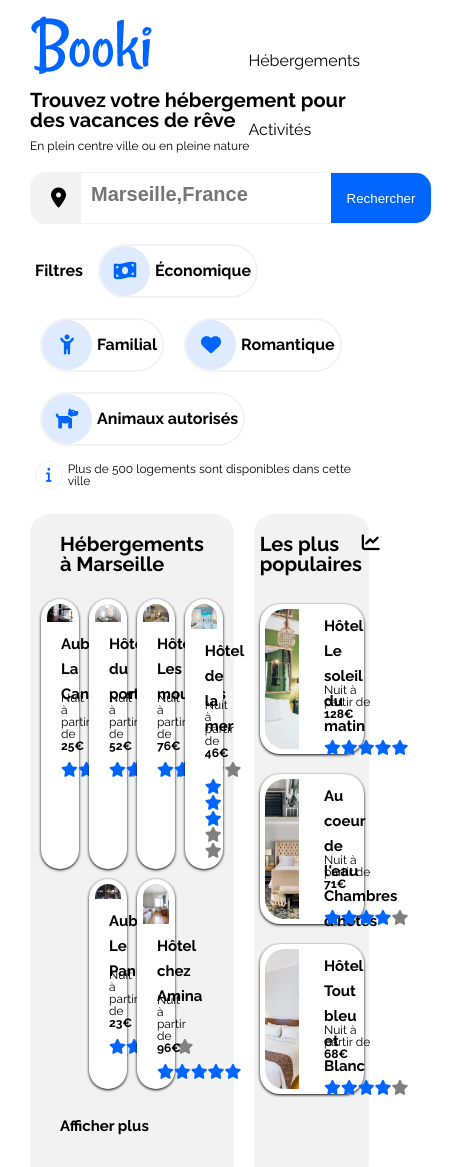
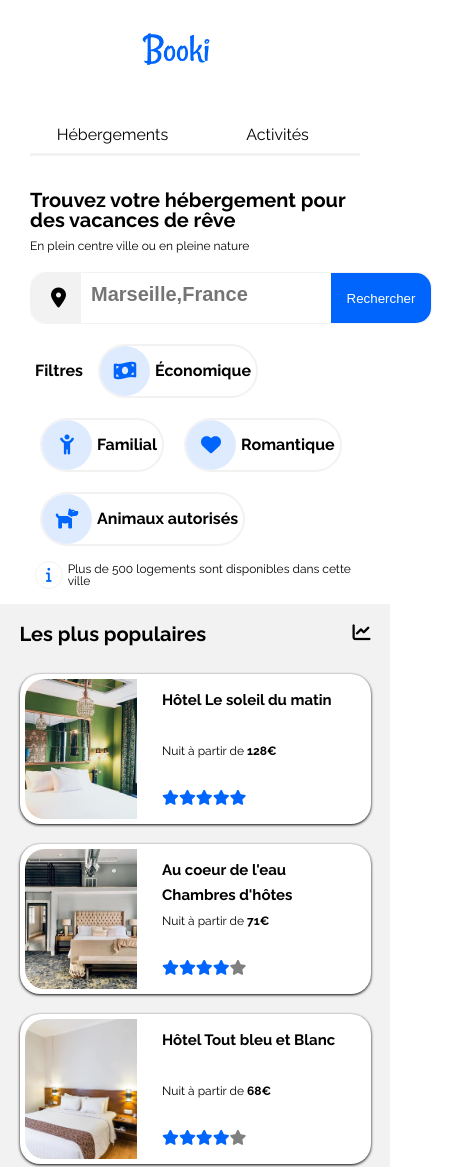
Before and after one commit to Scepio/Project-02, a plain HTML site: page index.html in a window 390 px wide. Shown: the top 1167 px of the page, 454 px wide, since content can reach past the window. Drawn offline with Linux system fonts and the light colour scheme.

Commit message:
add_mediaquery

```diff
--- /dev/null
+++ b/css/responsive.css
@@ -0,0 +1,158 @@
+
+
+
+@media screen and ( max-width: 768px)
+{
+    /********** Corps **********/
+
+     header
+    {
+        padding: 50px 30px;
+    }
+
+    .proposal_body, .activity
+    {
+        padding: 0px;
+    }
+    /********** Commun **********/
+
+    h2
+    {
+        height: 30px;
+    }
+
+
+    .texte_line
+    {
+        margin: 0px 20px;
+    }
+
+    /********** section 1 **********/
+
+    .header_container
+    {
+        display: flex;
+        flex-direction: column;
+        justify-content: center;
+        align-items: center;
+    }
+
+    .shortcuts_container
+    {
+        display: flex;
+        flex: 1;
+        width: 100%;
+    }
+
+    .shortcuts_line
+    {
+        border-top: none;
+        padding-bottom: 10px;
+        border-bottom: 3px solid #F2F2F2;
+    }
+
+    .shortcuts_line:hover
+    {
+        border-top: none;
+        border-bottom: #0065FC 3px solid;
+    }
+
+    /********** section 2 **********/
+
+    /********** section 3 **********/
+
+    .proposal_body
+    {
+        display: flex;
+        flex-direction: column-reverse;
+    }
+
+    /***** populaire *****/
+
+    .popular_container
+    {
+        border-radius: 0px;
+        width: 100%;
+        margin-left: 0px;
+    }
+
+    .txt
+    {
+        width: 67%;
+        display: flex;
+        flex-direction: column;
+        justify-content:space-around;
+    }
+
+
+    /***** Hebergement *****/
+
+    .lodging_container
+    {
+        background-color: white;
+        border-radius: 0px;
+        width: 100%;
+        margin-right: 0px;
+    }
+
+
+    .miniature_block
+    {
+        width: 90%;
+        height: 200px;
+        display: flex;
+        justify-content: space-between;
+    }
+
+    .image_lodging_line
+    {
+        max-height: 120px;
+    }
+
+    .star_block
+    {
+        margin: 5px 20px;
+    }
+
+
+    /********** section 4 **********/
+
+    .activity_container
+    {
+        flex-direction: column;
+        align-items: center;
+    }
+
+    .activity_structure
+    {
+        width: 90%;
+        padding: 10px;
+        justify-content: center;
+
+    }
+
+    .alone_activity_block
+    {
+        height: 200px;
+    }
+
+    .activity_block
+    {
+        height: 200px;
+        margin: 5px 0px;
+    }
+
+    .activity_block_2
+    {
+        height: 200px;
+        margin: 5px 0px;
+    }
+
+    /********** Footer **********/
+
+    .footer_container
+    {
+        flex-direction: column;
+    }
+
+}
--- a/css/style.css
+++ b/css/style.css
@@ -70,14 +70,14 @@ a:visited
 
 /********** section 1 **********/
 
-#header_container
+.header_container
 {
     display: flex;
     justify-content: space-between;
     height: 80px;
 }
 
-#shortcuts_container
+.shortcuts_container
 {
     width: 200px;
     display: flex;
@@ -87,8 +87,11 @@ a:visited
 
 .shortcuts_line
 {
+    display: flex;
+    justify-content: center;
+    width: 100%;
     padding-top: 50px;
-    border-top: 3px solid white;
+    border-top: 3px solid #F2F2F2;
 }
 
 .shortcuts_line:hover
@@ -97,14 +100,14 @@ a:visited
 }
 
 
-#logo_line
+.logo_line
 {
     height: 50px;
 }
 
 /********** section 2 **********/
 
-#search_body
+.search_body
 {
     display: flex;
     flex-direction: column;
@@ -219,13 +222,14 @@ a:visited
 
 /********** section 3 **********/
 
-/***** Hebergement *****/
-
 .proposal_body
 {
     display: flex;
     justify-content: space-between;
 }
+
+/***** Hebergement *****/
+
 .lodging_container
 {
     display: flex;
@@ -236,7 +240,7 @@ a:visited
     margin-right: 10px;
 }
 
-#lodging
+.lodging
 {
     padding: 20px 30px;
 }
@@ -273,7 +277,7 @@ a:visited
 
 .image_lodging_line
 {
-    width: 95%;
+    width: 100%;
     max-height: 100px;
     object-fit: cover;
     border-radius: 20px 20px 0px 0px;
--- a/index.html
+++ b/index.html
@@ -5,17 +5,16 @@
         <meta name="viewport" content="width=device-width, initial-scale=1.0, user-scalable=no"/>
         <link rel="stylesheet" type="text/css" href="css/normalize.css"/>
         <link rel="stylesheet" type="text/css" href="css/style.css"/>
+        <link rel="stylesheet" media="screen and ( max-width: 768px)" href="css/responsive.css"/>
         <title>Booki</title>
     </head>
 
     <body>
         <!--Section 1-->
         <header id="header_container" class="header_container">
-            <div>
                 <div>
                     <img  class="logo_line" src="images/logo/Booki.png" alt="logo booki">
                 </div>
-            </div>
             <ul class="shortcuts_container">
                 <li class="shortcuts_line">
                     <a href="#lodging">Hébergements</a>
@@ -30,7 +29,6 @@
             <section id="search_body" class="search_body">
                 <h1>Trouvez votre hébergement pour des vacances de rêve </h1>
                 <p class="center">En plein centre ville ou en pleine nature</p>
-                <div>
                     <div class="location_container">
                             <div class="location_line">
                                 <i class="fa-solid fa-location-dot"></i>
@@ -44,7 +42,6 @@
                                 <input type="submit" value="Rechercher" class="bouton_line">
                             </div>
                     </div>
-                </div>
                 <div class="filter_body">
                     <div class="filter_container">
                         <div>Filtres</div>
@@ -104,7 +101,7 @@
             <!--Section 3-->
             <section class="proposal_body">
                     <div class="lodging_container">
-                        <h1 id="lodging">Hébergements à Marseille</h1>
+                        <h1 class="lodging">Hébergements à Marseille</h1>
                         <div class="miniature_container">
                             <article class="miniature_block">
                                 <a href="#">
@@ -162,7 +159,6 @@
                                         <h2 class="texte_line">Hôtel de la mer</h2>
                                         <p class="texte_line">Nuit à partir de <span>46€</span></p>
                                     <div class="star_block">
-                                        <div>
                                         <i class="fa-solid fa-star"></i>
                                         <i class="fa-solid fa-star"></i>
                                         <i class="fa-solid fa-star"></i>
@@ -306,12 +302,12 @@
                         </div>
                         <div class=" activity_structure">
                             <div class="alone_activity_block">
-                                <article class="alone_activity_article">
-                                    <a href="#">
+                                <a href="#">
+                                    <article class="alone_activity_article">
                                         <img class="activity_image_line" src="images/activites/4_small/kilyan-sockalingum-NR8-cBCN3aI-unsplash.jpg" alt="Parc National des Calanques">
                                         <h2 class="texte_line">Parc National des Calanques</h2>
-                                    </a>
-                                </article>
+                                   </article>
+                                </a>
                             </div>
                         </div>
                         <div class="activity_structure">
```
